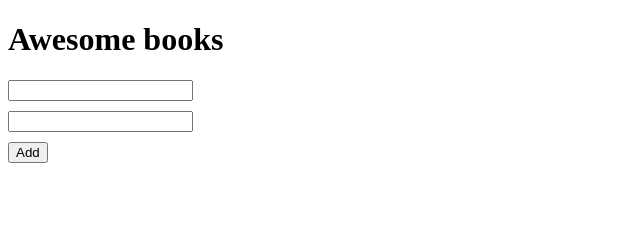
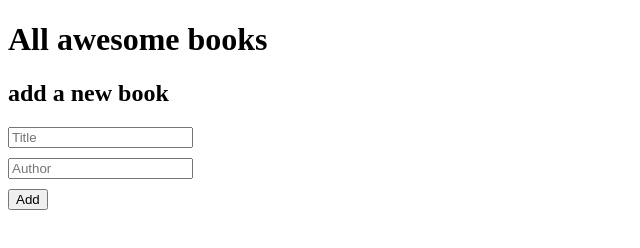
Before and after one commit to laiifuu/Awesome-Books, a plain HTML site: page index.html in a window 1280 px wide. Shown: the whole page, without its empty margins (0-640 px from the left). Drawn offline with Linux system fonts and the light colour scheme.

Commit message:
Add placeholder text in form inputs

```diff
--- a/index.html
+++ b/index.html
@@ -12,18 +12,22 @@
 </head>
 
 <body>
+  <main id="main">
     <h1 class="title">
-    Awesome books
+      All awesome books
     </h1>
     <section id="books">
     </section>
+    <div class="divider"></div>
     <section id="form">
       <form action="#">
-      <input type="text" name="title" id="title" required>
-      <input type="text" name="author" id="author" required>
+        <h2 class="form_heading">add a new book</h2>
+        <input type="text" placeholder="Title" name="title" id="title" required>
+        <input type="text" placeholder="Author" name="author" id="author" required>
         <button type="submit">Add</button>
       </form>
     </section>
+  </main>
 </body>
 
 </html>
```
Lines whose indentation alone changed are shown as unchanged.
